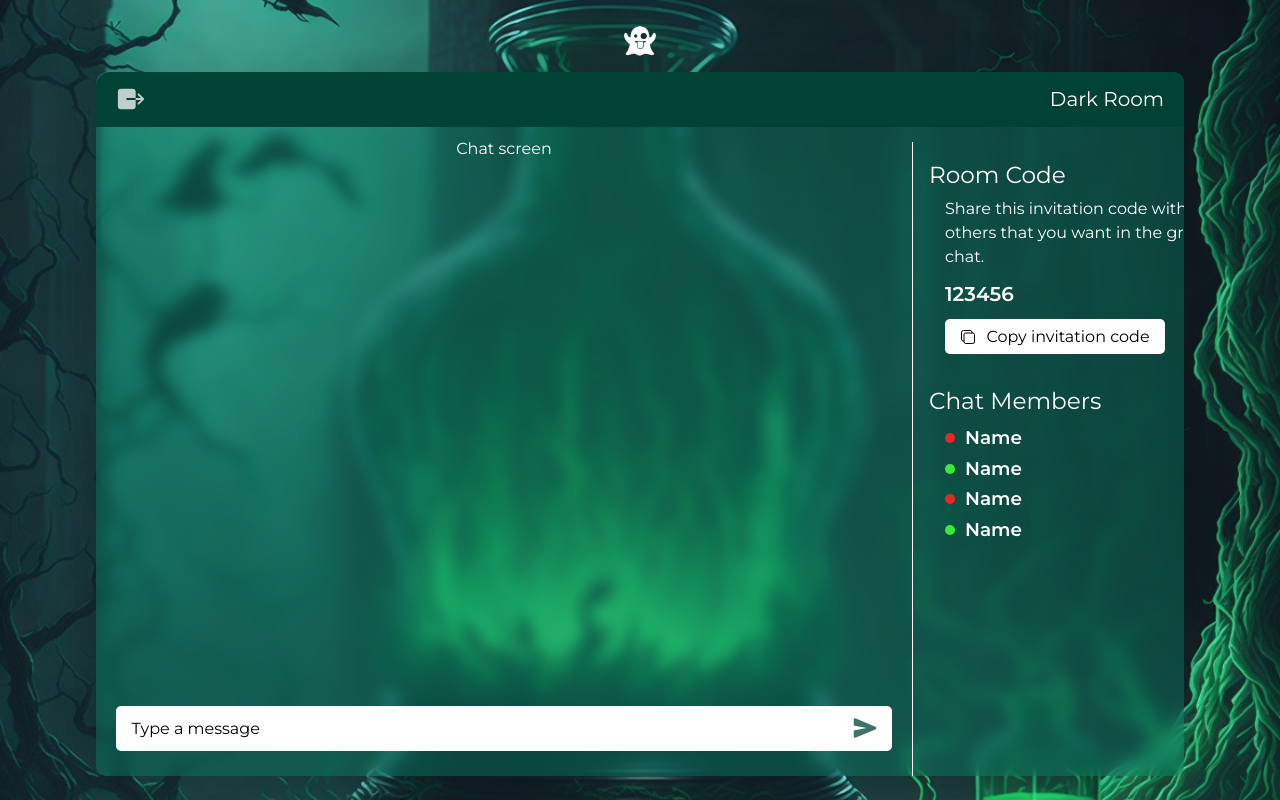
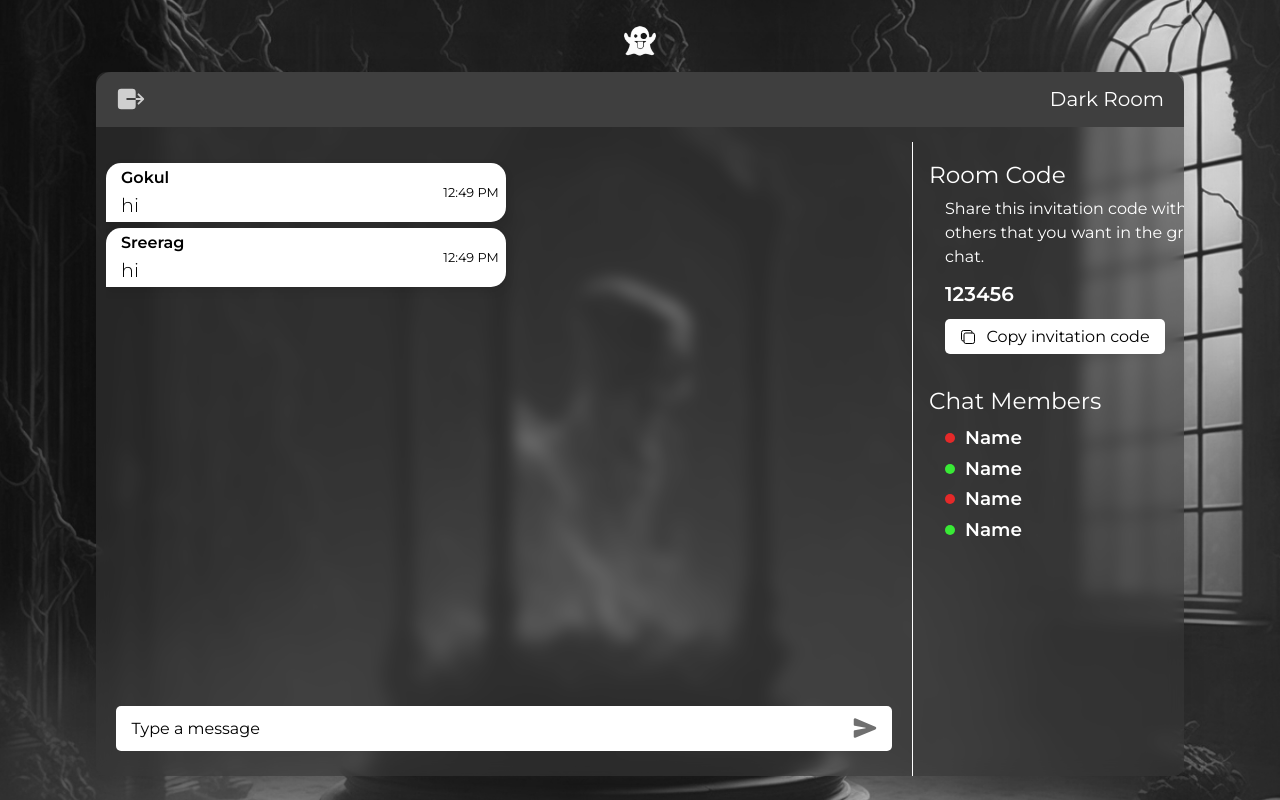
Before and after one commit to alvin1904/ghostchats, a Next.js app: page /chat in a window 1280 px wide. Built offline with nearby package versions, Linux system fonts and the light colour scheme.

Commit message:
feat: message boxes
- chat screen, message box design

```diff
--- a/src/app/chat/page.tsx
+++ b/src/app/chat/page.tsx
@@ -5,9 +5,10 @@ import { FontStyling } from '@/app/page';
 import ChatNav from '@/components/chat/Nav';
 import ChatSidebar from '@/components/chat/Sidebar';
 import ChatScreen from '@/components/chat/Chat';
+import { themes } from '@/constants/constants';
 
 export default function page() {
-	let theme = 'goblin_green';
+	let theme = themes.black;
 	return (
 		<main className={styles.background + ` ${theme}`}>
 			<FontStyling />
--- a/src/app/layout.tsx
+++ b/src/app/layout.tsx
@@ -1,5 +1,5 @@
 import Head from 'next/head';
-import './styles/globals.css';
+import '@/app/styles/globals.css';
 import type { Metadata } from 'next';
 import { ChatProvider } from '@/context/chatContext';
 
--- a/src/app/page.tsx
+++ b/src/app/page.tsx
@@ -1,7 +1,7 @@
 'use client';
 
 import { ChangeEvent, InputHTMLAttributes, useState } from 'react';
-import styles from './styles/home.module.css';
+import styles from '@/app/styles/home.module.css';
 import { acceptedChars } from '@/utils/types/code';
 import { montserratFont } from '@/utils/fonts';
 
--- a/src/app/styles/chat.module.css
+++ b/src/app/styles/chat.module.css
@@ -122,9 +122,9 @@
 	.chat_settings {
 		position: absolute;
 		background-color: var(--bg-accent);
-		height: 50px;
+		height: 42px;
 		width: 100%;
-		top: 55px;
+		top: 47px;
 		padding: 0.5rem 1rem;
 		grid-auto-flow: column;
 		grid-template-rows: none;
--- a/src/app/styles/chatscren.module.css
+++ b/src/app/styles/chatscren.module.css
@@ -1,9 +1,10 @@
 .chats {
-	height: calc(100% -80px);
+	height: calc(100% - 80px);
 	width: 90%;
 	display: flex;
 	flex-direction: column;
 	align-items: center;
+	overflow: hidden;
 }
 .chatInput {
 	position: absolute;
@@ -18,14 +19,14 @@
 .chatInput input:focus {
 	outline: none;
 }
-.chatInput input{
+.chatInput input {
 	border-radius: 5px;
 	background-color: white;
 	width: 100%;
 	height: 45px;
 	padding-left: 15px;
 }
-.icon{
+.icon {
 	position: absolute;
 	color: var(--bg-accent);
 	opacity: 0.75;
@@ -34,24 +35,22 @@
 	background-color: transparent;
 	transition: all 0.3s ease-in-out;
 }
-.icon:hover{
+.icon:hover {
 	opacity: 1;
 }
-
 .chatInput::placeholder {
 	opacity: 0.5;
 }
-
 @media (min-width: 768px) {
 	.chats {
 		width: 100%;
 		height: calc(100% + 10px);
 		position: relative;
 	}
-    .chatInput{
+	.chatInput {
 		bottom: 30px;
 	}
-    .chatInput input{
+	.chatInput input {
 		border-radius: 5px;
 		background-color: white;
 		width: 100%;
@@ -59,3 +58,103 @@
 		padding-left: 15px;
 	}
 }
+/* MESSAGES */
+.messagespace,
+.messagespace * {
+	scroll-behavior: smooth;
+}
+.messagespace {
+	position: absolute;
+	bottom: 70px;
+	height: 80%;
+	width: calc(100% - 20px);
+	overflow: scroll;
+	padding-top: 60px;
+}
+.messagespace::-webkit-scrollbar {
+	display: none;
+}
+.messages {
+	display: flex;
+	flex-direction: column-reverse;
+	gap: 10px;
+}
+.message,
+.mymessage {
+	border-radius: 15px;
+	box-shadow: 0px 4px 10px 0px rgba(0, 0, 0, 0.1);
+	min-height: 50px;
+	max-width: 300px;
+	color: black;
+	display: grid;
+	grid-auto-flow: column;
+	grid-template-columns: 1fr 60px;
+	padding: 5px 15px;
+	padding-right: 5px;
+	gap: 2px;
+}
+.message {
+	background-color: #fff;
+	border-radius: 15px 15px 15px 0px;
+}
+.mymessage {
+	background-color: var(--bg-accent);
+	border-radius: 15px 15px 0px 15px;
+	color: white;
+	align-self: end;
+}
+.username {
+	color: #000;
+	font-size: 0.8rem;
+	font-weight: 600;
+	line-height: normal;
+}
+.body {
+	color: #000;
+	font-size: 1rem;
+	font-weight: 300;
+	line-height: normal;
+	margin-top: 4px;
+}
+.mymessage * {
+	color: white;
+}
+.status {
+	align-self: center;
+	text-align: center;
+	font-size: 0.8rem;
+	background-color: rgba(255, 255, 255, 0.15);
+	border-radius: 5px;
+	padding: 2px 10px;
+	color: white;
+}
+.time {
+	text-align: center;
+	place-self: center;
+	font-size: 0.8rem;
+}
+
+@media (min-width: 768px) {
+	.messagespace {
+		bottom: 90px;
+		height: 85%;
+		padding-top: 20px;
+	}
+	.messages{
+		gap: 6px
+	}
+	.message,
+	.mymessage {
+		max-width: 400px;
+	}
+	.username {
+		font-size: 1rem;
+	}
+	.body {
+		font-size: 1.2rem;
+		margin-top: 6px;
+	}
+	.status{
+		font-size: 0.9rem;
+	}
+}
--- a/src/app/styles/globals.css
+++ b/src/app/styles/globals.css
@@ -107,19 +107,19 @@ textarea {
 	--bg-default-color: rgb(27, 56, 49);
 	--bg-pic: url('../../assets/bg/goblin_green.webp');
 	--bg-light: rgba(6, 134, 104, 0.4);
-	--bg-accent: #004233;
+	--bg-accent: #065542;
 }
 .midnight_shadow {
 	--bg-default-color: rgb(34, 34, 34);
 	--bg-pic: url('../../assets/bg/midnight_shadow.webp');
 	--bg-light: rgba(54, 54, 54, 0.6);
-	--bg-accent: #363636;
+	--bg-accent: #3f3f3f;
 }
 .phantom_blue {
 	--bg-default-color: rgb(32, 117, 163);
 	--bg-pic: url('../../assets/bg/phantom_blue.webp');
 	--bg-light: rgba(104, 176, 216, 0.3);
-	--bg-accent: #68b0d8;
+	--bg-accent: #2692cd;
 }
 .mystic_violet {
 	--bg-default-color: rgb(116, 43, 140);
--- a/src/components/chat/Chat.tsx
+++ b/src/components/chat/Chat.tsx
@@ -1,14 +1,15 @@
 import styles from '@/app/styles/chatscren.module.css';
 import { IoSend } from 'react-icons/io5';
+import ChatSpace from '@/components/chat/ChatSpace';
 
 export default function ChatScreen() {
 	return (
 		<div className={styles.chats}>
-			Chat screen
+			<ChatSpace />
 			<form className={styles.chatInput}>
 				<input type="text" placeholder="Type a message" />
 				<span className={styles.icon}>
-					<IoSend size={24}/>
+					<IoSend size={24} />
 				</span>
 			</form>
 		</div>
--- /dev/null
+++ b/src/components/chat/ChatSpace.tsx
@@ -0,0 +1,54 @@
+import styles from '@/app/styles/chatscren.module.css';
+
+export default function ChatSpace() {
+	type MessageProps = {
+		username: string;
+		message: string;
+		status?: string;
+	};
+	let myName = 'Alvin';
+	const messages: MessageProps[] = [
+		{
+			username: 'Gokul',
+			message: 'hi'
+		},
+		{
+			username: 'Sreerag',
+			message: 'hi'
+		}
+	];
+	return (
+		<div className={styles.messagespace}>
+			<div className={styles.messages}>
+				{messages.reverse().map((message, index) => {
+					if (message.status)
+						return (
+							<div key={index} className={styles.status}>
+								{message.message}
+							</div>
+						);
+					else if (message.username === myName)
+						return (
+							<div key={index} className={styles.mymessage}>
+								<div>
+									<div className={styles.username}>You</div>
+									<div className={styles.body}>{message.message}</div>
+								</div>
+								<div className={styles.time}>7:43 PM</div>
+							</div>
+						);
+					else
+						return (
+							<div key={index} className={styles.message}>
+								<div className={styles.left}>
+									<div className={styles.username}>{message.username}</div>
+									<div className={styles.body}>{message.message}</div>
+								</div>
+								<div className={styles.time}>12:49 PM</div>
+							</div>
+						);
+				})}
+			</div>
+		</div>
+	);
+}
--- a/src/components/chat/Sidebar.tsx
+++ b/src/components/chat/Sidebar.tsx
@@ -23,7 +23,7 @@ type viewsType = 'code' | 'members';
 export default function ChatSidebar() {
 	const [view, setView] = useState<viewsType>('code');
 	const [copyText, setCopyText] = useState<string>('Copy invitation code');
-	const [open, setOpen] = useState<string>('open');
+	const [open, setOpen] = useState<string>('');
 	let code = '123456';
 	const handleCopy = () => {
 		setCopyText('Copied!');
```
Lines whose indentation alone changed are shown as unchanged.
